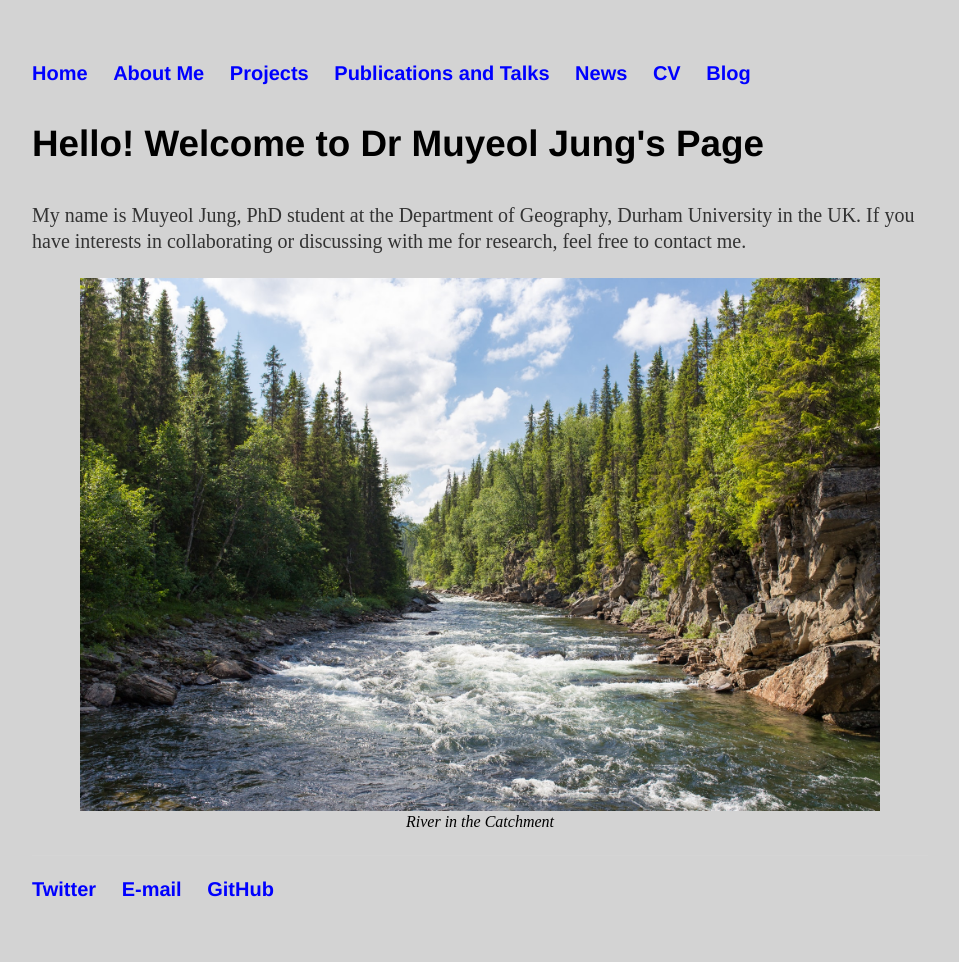
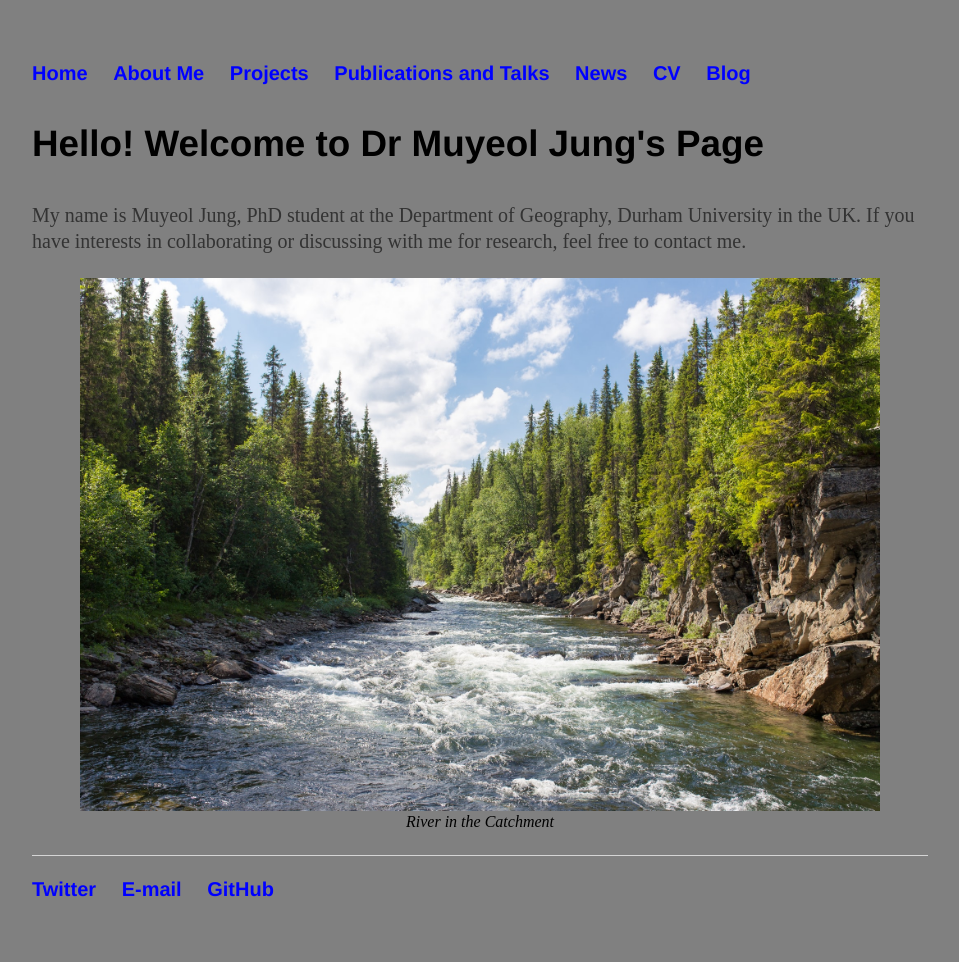
Before and after one commit to muyeoljung/muyeoljung.github.io, a Jekyll site: the page built from index.html, in a window 1280 px wide. Shown: the whole page, without its empty margins (160-1119 px from the left). Built offline with Jekyll 4.4.1, drawn with Linux system fonts in a browser that asks for light colours.

Commit message:
Update main.css

```diff
--- a/css/main.css
+++ b/css/main.css
@@ -1,4 +1,4 @@
-body { margin: 60px auto; width: 70%; background-color:LightGray;}
+body { margin: 60px auto; width: 70%; background-color:rgb(128, 128, 128);}
 
 a { text-decoration: none; color: #00f; }
 a:hover { text-decoration: underline; }
```
